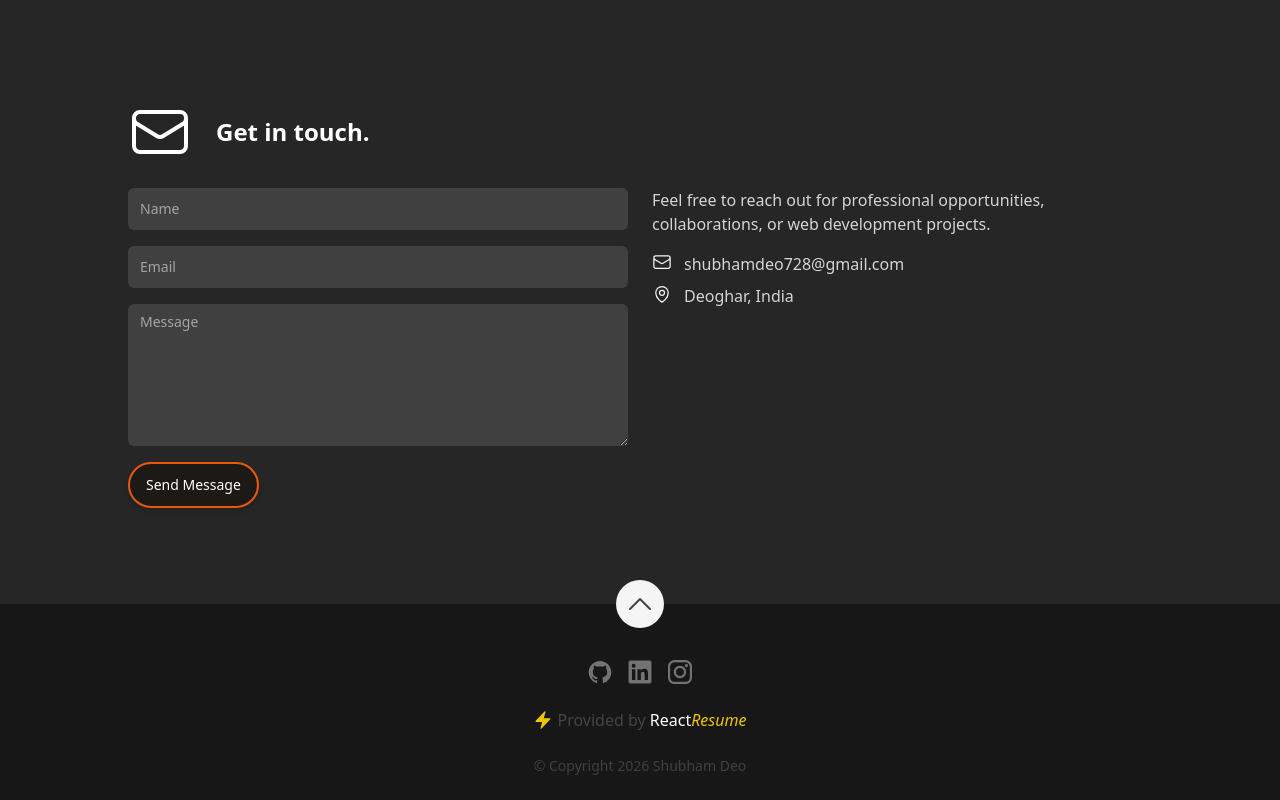
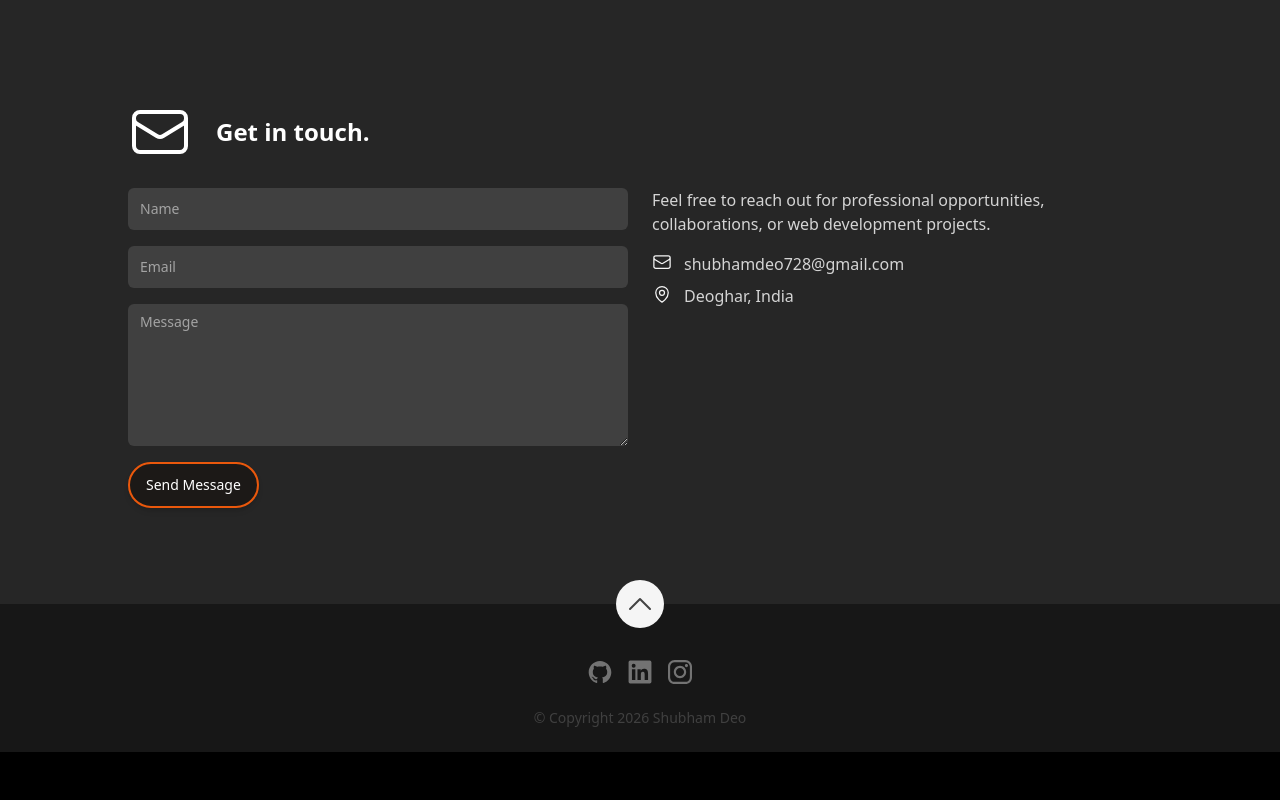
Before and after one commit to shubham-4556/portfolio, a Next.js app: page / in a window 1280 px wide. Shown: the part 2838-3638 px from the top of the page. After the commit the page ends 3590 px from the top, so only its background shows below. Built offline with nearby package versions, Linux system fonts and the light colour scheme.

Commit message:
fix: remove reactresume attribution link from footer

```diff
--- a/src/components/Sections/Footer.tsx
+++ b/src/components/Sections/Footer.tsx
@@ -1,4 +1,4 @@
-import {BoltIcon, ChevronUpIcon} from '@heroicons/react/24/solid';
+import {ChevronUpIcon} from '@heroicons/react/24/solid';
 import {FC, memo} from 'react';
 
 import {homePageMeta, SectionId} from '../../data/data';
@@ -21,15 +21,6 @@
         <div className="flex gap-x-4 text-neutral-500">
           <Socials />
         </div>
-        <a
-          className="-m-2 flex items-center gap-x-1 rounded-md p-2 ring-yellow focus:outline-none focus:ring-2"
-          href="https://reactresume.com">
-          <BoltIcon className="h-5 w-5 text-yellow" />
-          <span>
-            Provided by <span className="text-white">React</span>
-            <span className="italic text-yellow">Resume</span>
-          </span>
-        </a>
         <span className="text-sm text-neutral-700">
           © Copyright {currentYear} {name}
         </span>
```
